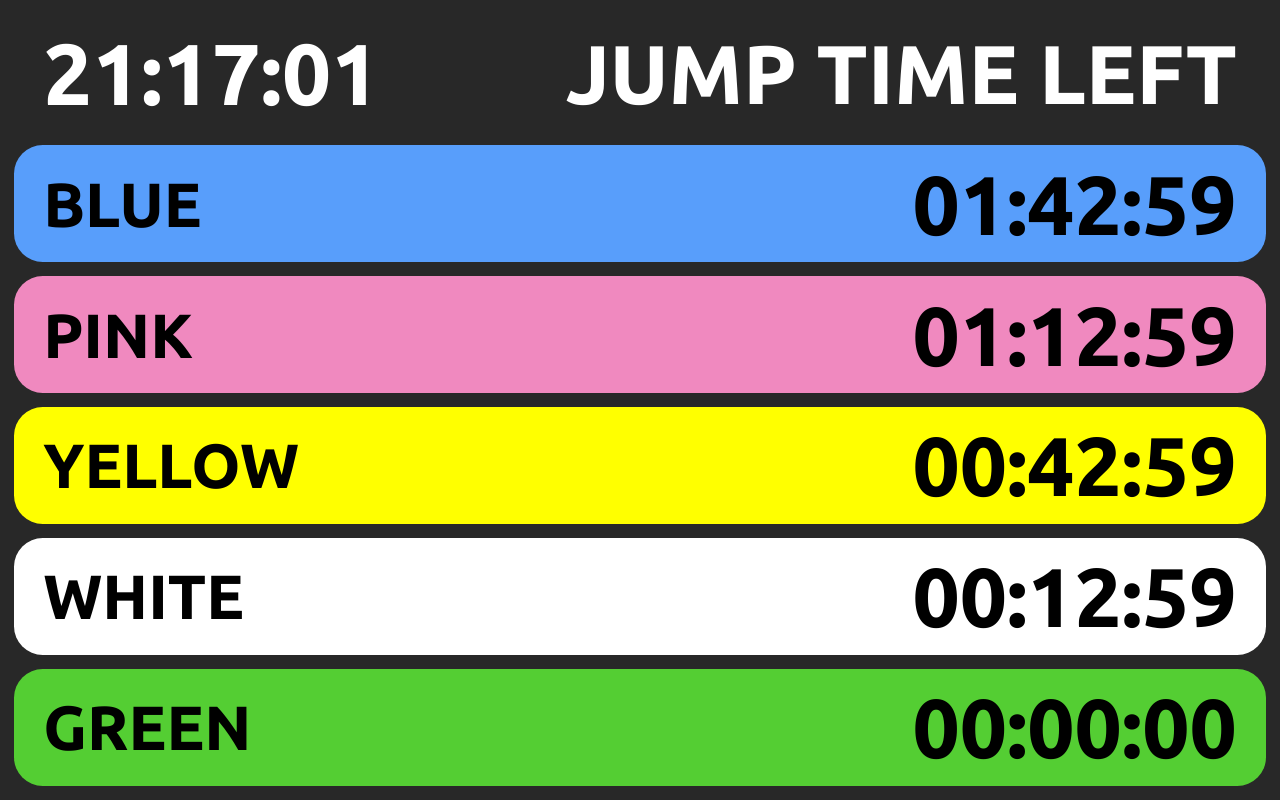
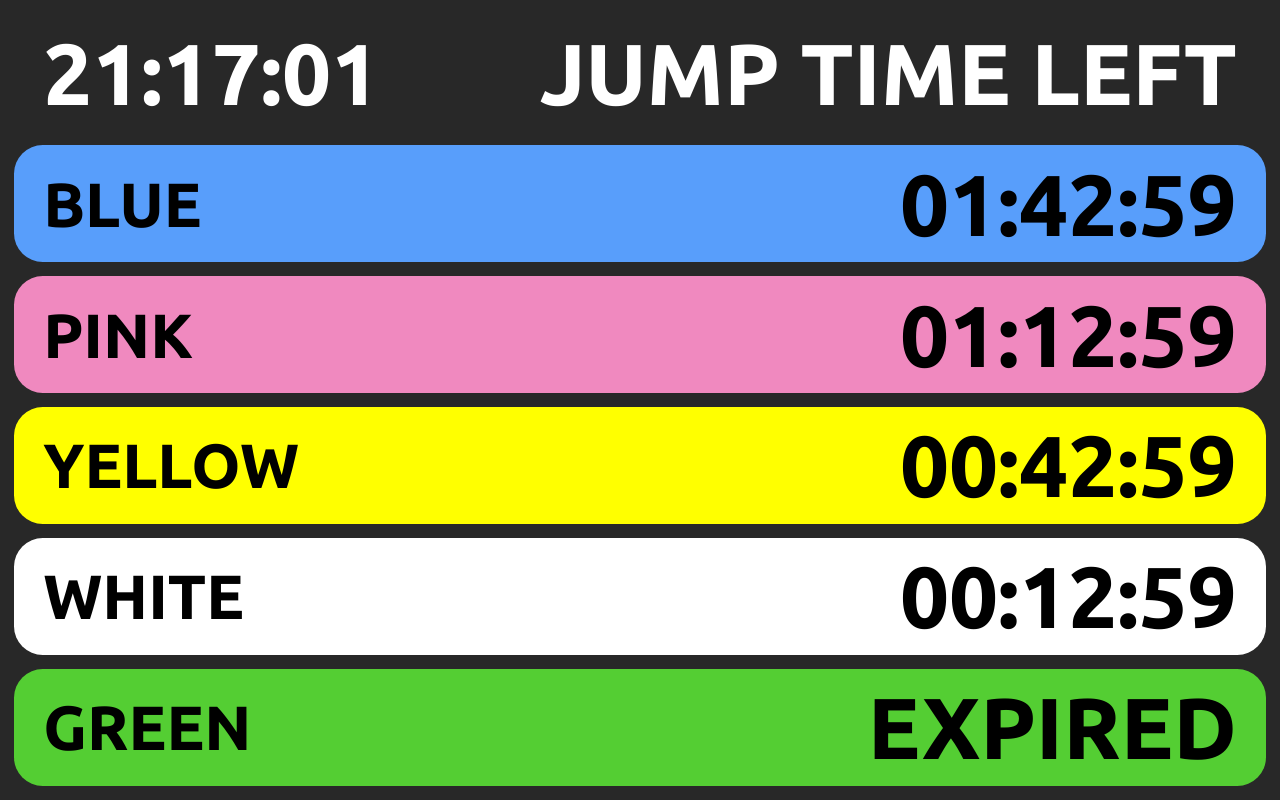
Before and after one commit to eeait/rush-wristbands, a React (Create React App) app: page / in a window 1280 px wide. Built offline with nearby package versions, Linux system fonts and the light colour scheme.

Commit message:
Make CSS more clear

```diff
--- a/src/App.css
+++ b/src/App.css
@@ -1,29 +1,29 @@
 @import url('https://fonts.googleapis.com/css2?family=Ubuntu:wght@700&display=swap');
 
 :root {
-    --font: Ubuntu, sans-serif
+    --font: Ubuntu, sans-serif;
+    --header_font: 5.4vh;
+    --gap_unit: 1.8vh;
+    --color_name_font: 5.2vh;
 }
 
 .row {
     display: flex;
     align-items: center;
-    /*
-    border-color: aqua;
-    border-style: solid;
-    */
+    /*border-color: aqua;
+    border-style: solid;*/
 }
 
 .right {
     display: inline-block;
     align-items: center;
-    border-radius: 1.8vh;
+    border-radius: var(--gap_unit);
     /*border-style: dashed;*/
-    padding-right: 3.6vh;;
+    padding-right: calc(2*var(--gap_unit));;
     margin-left: auto;
     margin-right: 0;
 
     color: white;
-    font-size: 5.2vh;
     line-height: 0%;
     font-family: var(--font);
 }
@@ -31,23 +31,23 @@
 .left {
     display: inline-block;
     /*border-style: dashed;*/
-    padding-left: 3.6vh;
+    padding-left: calc(2*var(--gap_unit));
 
     color: white;
     line-height: 0%;
     font-family: var(--font);
 }
 
-.big {
-    font-size: 5.4vh;
+.header_font {
+    font-size: var(--header_font);
 }
 
-.small {
-    font-size: 5.2vh;
+.color_name_font {
+    font-size: var(--color_name_font);
 }
 
 .wristband {
-    border-radius: 3.6vh;
+    border-radius: calc(2*var(--gap_unit));
     background-color: rgb(255, 234, 2);
 }
 
@@ -66,9 +66,7 @@
 .white {
     background-color: white;
 }
-.white_text {
-    color: white;
-}
+
 .black_text {
     color: black;
 }
@@ -81,9 +79,9 @@
     right: 0px;
     bottom: 0px;
 
-    padding: 1.8vh;
+    padding: var(--gap_unit);
     grid-template-columns: 1fr;
     grid-template-rows: repeat(6, 1fr);
-    row-gap: 1.8vh;
+    row-gap: var(--gap_unit);
     background-color: rgb(40, 40, 40);
 }
--- a/src/App.js
+++ b/src/App.js
@@ -12,7 +12,7 @@ const Firstrow = ({ heading, time }) => {
 
 const Header = ({ heading }) => {
   return (
-    <div className="right">
+    <div className="right header_font">
       <h1>{heading}</h1>
     </div>
   )
@@ -20,41 +20,33 @@ const Header = ({ heading }) => {
 
 const Clock = ({ time }) => {
   return (
-    <div className="left big">
+    <div className="left header_font">
       <h1>{time}</h1>
     </div>
   )
 }
 
-const Wristband = ({ color, countdown, expire=false }) => {
-
+const Wristband = ({ color, countdown }) => {
   return (
     <div className={`row wristband ${color}`}>
       <Color color={color}></Color>
-      <Countdown countdown={countdown} color={color} expire={expire}></Countdown>
+      <Countdown countdown={countdown}></Countdown>
     </div>
   )
 }
 
 const Color = ({ color }) => {
-  const textColor = (color === "")
-    ? "white_text"
-    : "black_text"
 
   return (
-    <div className={`left small ${textColor}`}>
+    <div className={`left black_text color_name_font`}>
       <h2>{color.toUpperCase()}</h2>
     </div>
   )
 }
 
-const Countdown = ({ countdown, color }) => {
-  const textColor = (color === "")
-    ? "white_text"
-    : "black_text"
-
+const Countdown = ({ countdown }) => {
   return (
-    <div className={`right ${textColor}`}>
+    <div className={`right black_text header_font`}>
       <h1>{countdown}</h1>
     </div>
   )
@@ -64,7 +56,7 @@ const App = () => {
   const localTime = () => {
     let t = new Date()
     if (false) {
-      let h = 0
+      let h = 3
       let m = 0
       let s = 0
       t.setHours(t.getHours()+h, t.getMinutes()+m, t.getSeconds()+s)
@@ -152,7 +144,7 @@ const App = () => {
       <Wristband color={stack[1]} countdown={timeLeft(2)}></Wristband>
       <Wristband color={stack[2]} countdown={timeLeft(1)}></Wristband>
       <Wristband color={stack[3]} countdown={timeLeft(0)}></Wristband>
-      <Wristband color={stack[4]} countdown="00:00:00"></Wristband>
+      <Wristband color={stack[4]} countdown="EXPIRED"></Wristband>
     </div>
   )
 }
```
